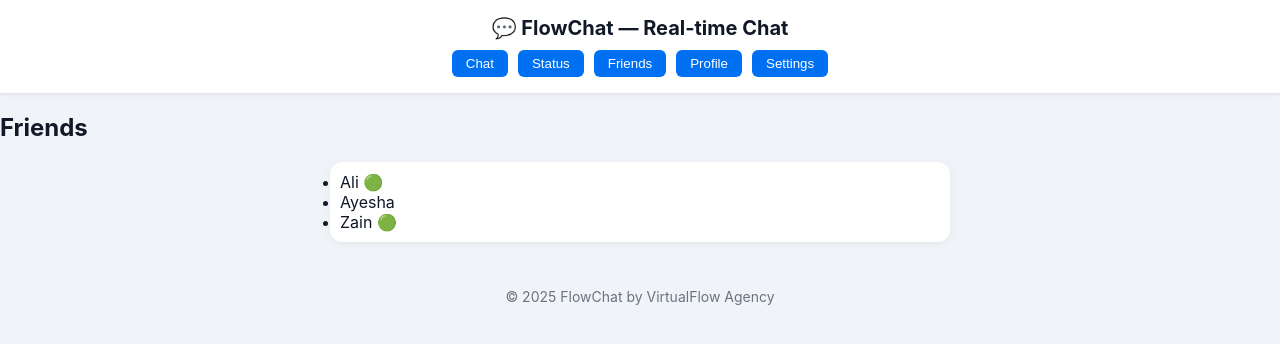
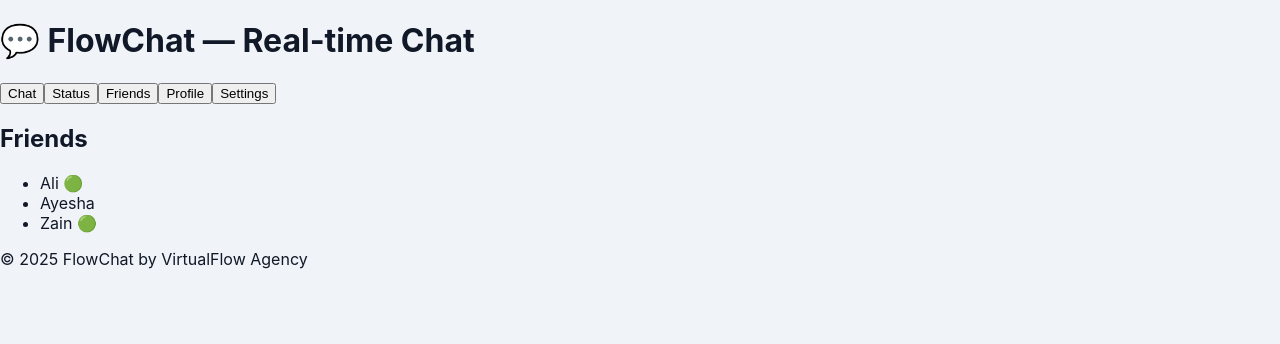
Before and after one commit to siddique31/flowchat, a React (Create React App) app: page / in a window 1280 px wide. Both pictures are taken after a click on the button "Friends". Shown: the top 344 px of the page. Built offline with nearby package versions, Linux system fonts and the light colour scheme; no server answers; the database is empty.

Commit message:
styles.css

```diff
--- a/src/styles.css
+++ b/src/styles.css
@@ -1,10 +1,5 @@
-/* ===================================
-   FlowChat — Complete Light + Dark Theme + UI
-   =================================== */
+/* Light + Dark Theme + FlowChat UI */
 
-/* =========================
-   Variables
-========================= */
 :root {
   --bg: #f0f4f8;
   --text: #111827;
@@ -15,7 +10,6 @@
   --bubble-own: var(--accent);
 }
 
-/* Dark Mode */
 [data-theme="dark"] {
   --bg: #0f172a;
   --text: #e2e8f0;
@@ -26,9 +20,7 @@
   --bubble-own: var(--accent);
 }
 
-/* =========================
-   Global
-========================= */
+/* Global */
 body {
   background: var(--bg);
   color: var(--text);
@@ -38,68 +30,46 @@ body {
   transition: background 0.3s ease, color 0.3s ease;
 }
 
-button {
-  cursor: pointer;
-  transition: 0.3s ease;
+/* Chat Container */
+.chat-container {
+  max-width: 700px;
+  margin: 20px auto;
+  display: flex;
+  flex-direction: column;
+  height: 80vh;
+  border-radius: 12px;
+  background: var(--card);
+  box-shadow: 0 2px 10px rgba(0,0,0,0.05);
+  overflow: hidden;
 }
 
-/* =========================
-   Header
-========================= */
-.header {
-  background: var(--card);
-  color: var(--text);
-  padding: 16px;
-  text-align: center;
-  box-shadow: 0 1px 4px rgba(0, 0, 0, 0.1);
-  position: sticky;
-  top: 0;
-  z-index: 10;
+/* Chat Header */
+.chat-header {
+  display: flex;
+  justify-content: space-between;
+  padding: 12px 16px;
+  border-bottom: 1px solid var(--muted);
+  align-items: center;
 }
 
-.header h1 {
-  margin: 0;
-  font-size: 20px;
+.online-dot {
+  width: 10px;
+  height: 10px;
+  border-radius: 50%;
+  display: inline-block;
+  margin-left: 8px;
 }
 
-/* Navigation Bar */
-.nav-bar {
-  display: flex;
-  justify-content: center;
-  gap: 10px;
-  margin-top: 10px;
+.online-dot.online { background: #22c55e; }
+.online-dot.offline { background: #6b7280; }
+
+.app-title {
+  font-weight: 600;
+  font-size: 18px;
 }
 
-.nav-bar button {
-  padding: 6px 14px;
-  background: var(--accent);
-  border: none;
-  color: white;
-  border-radius: 6px;
-  font-weight: 500;
-}
-
-.nav-bar button:hover {
-  opacity: 0.9;
-}
-
-/* =========================
-   Chat Room
-========================= */
-.chat-container, .chat-room {
-  display: flex;
-  flex-direction: column;
-  max-width: 700px;
-  margin: 20px auto;
-  background: var(--card);
-  border-radius: 12px;
-  box-shadow: 0 2px 8px rgba(0, 0, 0, 0.05);
-  overflow: hidden;
-  height: 80vh;
-  padding: 10px;
-}
-
-.chat-box, .messages {
+/* Chat Box */
+.chat-box {
   flex: 1;
   overflow-y: auto;
   padding: 10px;
@@ -108,177 +78,99 @@ button {
   gap: 10px;
 }
 
+/* Chat Row */
 .chat-row {
   display: flex;
   align-items: flex-end;
-  gap: 8px;
 }
 
+.chat-row.own-row { justify-content: flex-end; }
+.chat-row.other-row { justify-content: flex-start; }
+
+/* Avatar */
 .avatar-wrapper {
-  width: 36px;
-  height: 36px;
-  flex-shrink: 0;
+  margin: 0 6px;
 }
 
-.avatar-right {
-  order: 2;
+/* Message Bubble */
+.message-bubble {
+  border-radius: 16px;
+  max-width: 75%;
+  padding: 10px 14px;
+  line-height: 1.4;
+  font-size: 15px;
+  position: relative;
 }
 
-.message-bubble, .message {
-  padding: 10px 14px;
-  border-radius: 16px;
-  max-width: 80%;
-  font-size: 15px;
-  line-height: 1.4;
-  word-wrap: break-word;
+.message-bubble.own { background: var(--bubble-own); color: #fff; }
+.message-bubble.other { background: var(--bubble-other); color: var(--text); }
+
+.msg-actions {
+  display: flex;
+  gap: 6px;
+  position: absolute;
+  top: 4px;
+  right: 6px;
 }
 
-.message-bubble.own, .message.own {
-  background: var(--bubble-own);
-  color: white;
-  align-self: flex-end;
+.action-btn {
+  background: none;
+  border: none;
+  cursor: pointer;
 }
 
-.message-bubble.other, .message.other {
-  background: var(--bubble-other);
-  color: var(--text);
-  align-self: flex-start;
-}
-
-.message-header {
-  font-weight: 600;
-  margin-bottom: 4px;
-}
-
+/* Message Content */
+.message-content { margin-top: 18px; }
 .message-row-bottom {
   display: flex;
   justify-content: space-between;
   font-size: 12px;
   margin-top: 4px;
-  color: var(--muted);
 }
 
-.seen-indicator {
-  color: var(--accent);
+.seen-indicator { color: #22c55e; font-weight: 500; }
+
+/* Input Form */
+.input-form {
+  display: flex;
+  padding: 10px;
+  border-top: 1px solid var(--muted);
+  background: var(--card);
 }
 
-/* Input Bar */
-.input-form, .input-bar {
-  display: flex;
-  padding: 10px;
-  background: var(--card);
-  border-top: 1px solid var(--muted);
-}
-
-.input-form input, .input-bar input {
+.input-box {
   flex: 1;
   padding: 10px;
+  border-radius: 8px;
   border: 1px solid var(--muted);
-  border-radius: 8px;
+  font-size: 15px;
   outline: none;
-  font-size: 15px;
   color: var(--text);
   background: var(--bg);
 }
 
-.input-form button, .input-bar button {
+.send-btn {
   margin-left: 8px;
   background: var(--accent);
   color: white;
   border: none;
+  padding: 10px 16px;
   border-radius: 8px;
-  padding: 10px 16px;
+  cursor: pointer;
   font-weight: 500;
 }
 
-.input-form button:hover, .input-bar button:hover {
-  opacity: 0.9;
+.send-btn:hover { opacity: 0.9; }
+
+/* Edit Form */
+.edit-form { display: flex; gap: 6px; }
+.edit-input { flex: 1; padding: 8px; border-radius: 6px; border: 1px solid var(--muted); outline: none; }
+.save-btn, .cancel-btn {
+  padding: 6px 10px;
+  border-radius: 6px;
+  cursor: pointer;
+  border: none;
+  font-weight: 500;
 }
-
-/* =========================
-   Footer
-========================= */
-.footer {
-  text-align: center;
-  color: var(--muted);
-  padding: 12px 0;
-  font-size: 14px;
-}
-
-/* =========================
-   Profile Page
-========================= */
-.profile-container {
-  max-width: 600px;
-  margin: 20px auto;
-  background: var(--card);
-  border-radius: 12px;
-  padding: 20px;
-  box-shadow: 0 2px 8px rgba(0,0,0,0.05);
-}
-
-.profile-container h2 {
-  margin-top: 0;
-}
-
-.profile-avatar {
-  width: 100px;
-  height: 100px;
-  border-radius: 50%;
-  margin-bottom: 12px;
-}
-
-/* Blue Tick */
-.profile-verified {
-  color: #3b82f6;
-  font-weight: bold;
-  margin-left: 6px;
-}
-
-/* =========================
-   Friends List
-========================= */
-.friends-list {
-  max-width: 600px;
-  margin: 20px auto;
-  background: var(--card);
-  border-radius: 12px;
-  padding: 10px;
-  box-shadow: 0 2px 8px rgba(0,0,0,0.05);
-}
-
-.friend-item {
-  display: flex;
-  align-items: center;
-  justify-content: space-between;
-  padding: 8px;
-  border-bottom: 1px solid var(--muted);
-}
-
-.friend-item:last-child {
-  border-bottom: none;
-}
-
-/* =========================
-   Status Page
-========================= */
-.status-page {
-  max-width: 600px;
-  margin: 20px auto;
-  padding: 10px;
-}
-
-.status-item {
-  display: flex;
-  align-items: center;
-  gap: 10px;
-  padding: 8px;
-  border-bottom: 1px solid var(--muted);
-}
-
-.status-avatar {
-  width: 36px;
-  height: 36px;
-  border-radius: 50%;
-  flex-shrink: 0;
-}
+.save-btn { background: var(--accent); color: white; }
+.cancel-btn { background: var(--muted); color: white; }
```
